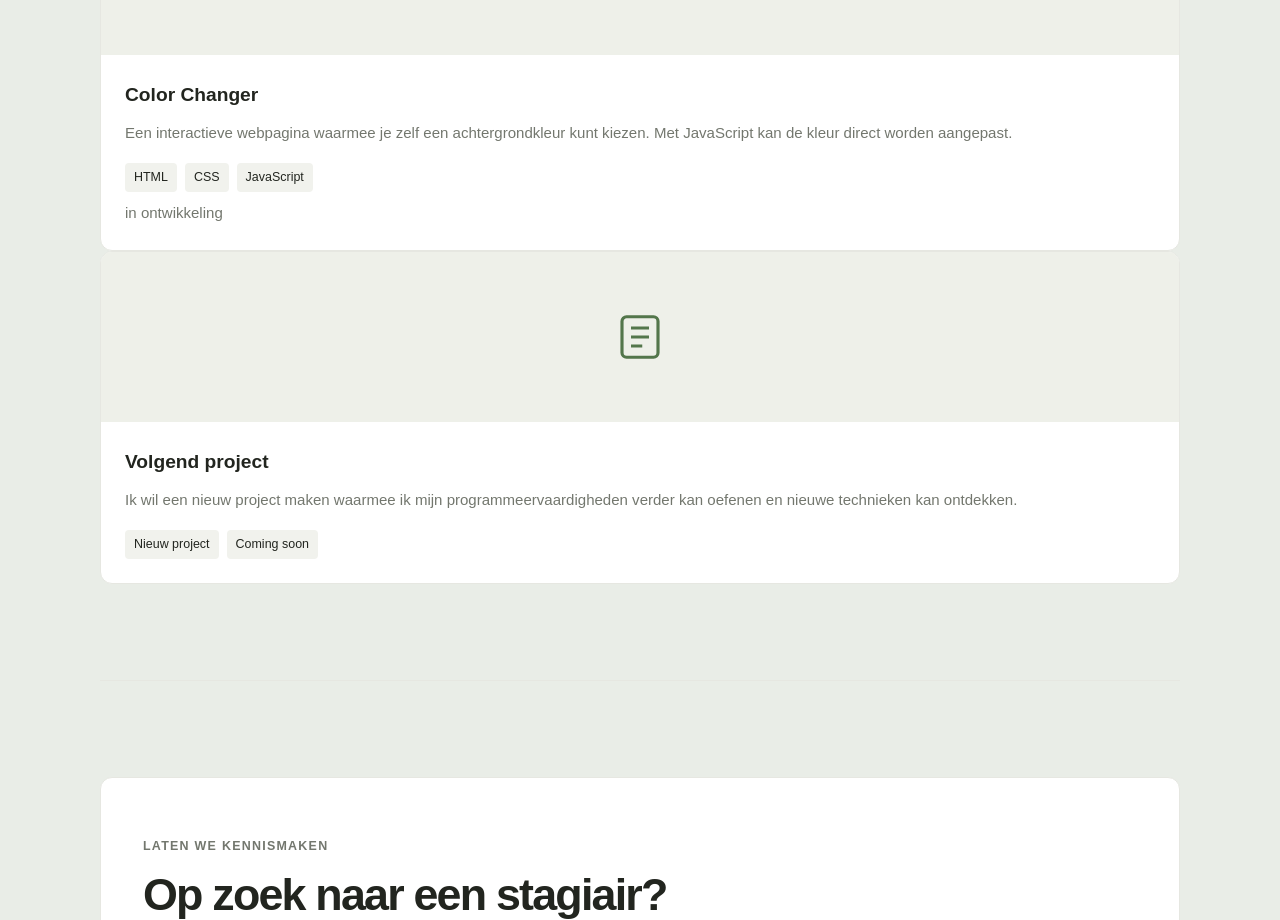
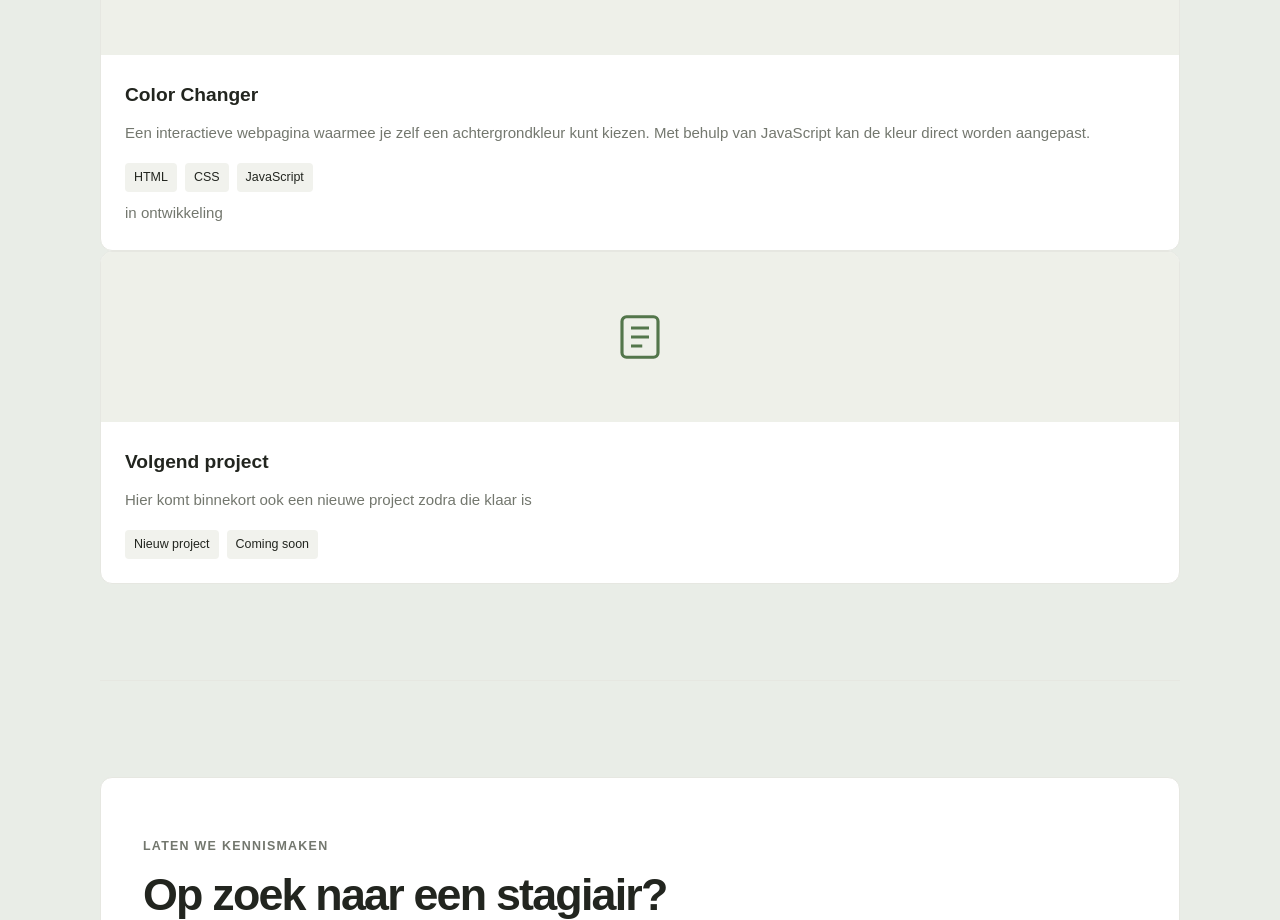
Before and after one commit to GuillermoFull-Stack/Dev, a plain HTML site: page index.html in a window 1280 px wide. Shown: the part 2219-3139 px from the top of the page. Drawn offline with Linux system fonts and the light colour scheme.

Commit message:
Update index.html

```diff
--- a/index.html
+++ b/index.html
@@ -182,7 +182,7 @@
 
               <p>
                 Een interactieve webpagina waarmee je zelf een
-                achtergrondkleur kunt kiezen. Met JavaScript kan
+                achtergrondkleur kunt kiezen. Met behulp van JavaScript kan
                 de kleur direct worden aangepast.
               </p>
 
@@ -219,9 +219,7 @@
               <h3>Volgend project</h3>
 
               <p>
-                Ik wil een nieuw project maken waarmee ik mijn
-                programmeervaardigheden verder kan oefenen en
-                nieuwe technieken kan ontdekken.
+               Hier komt binnekort ook een nieuwe project zodra die klaar is
               </p>
 
               <div class="project-tags">
```
